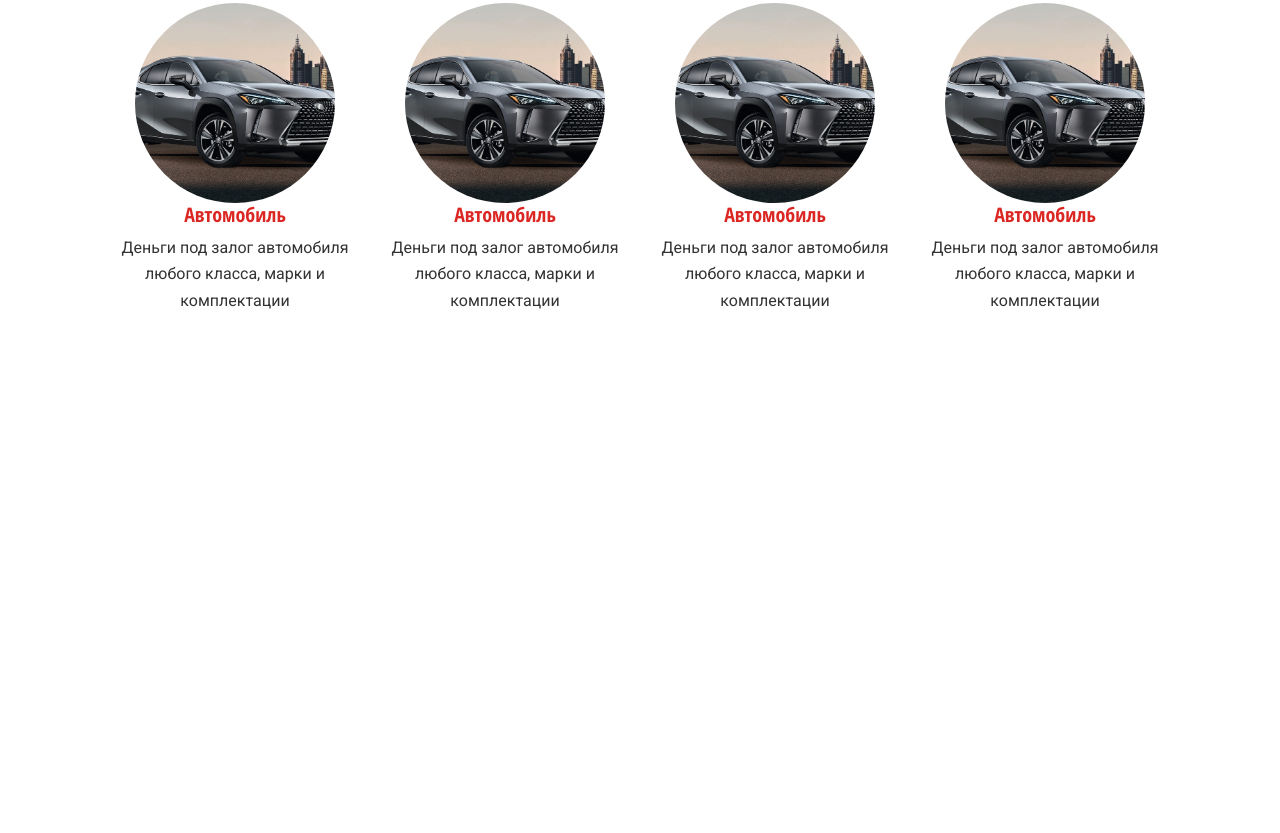
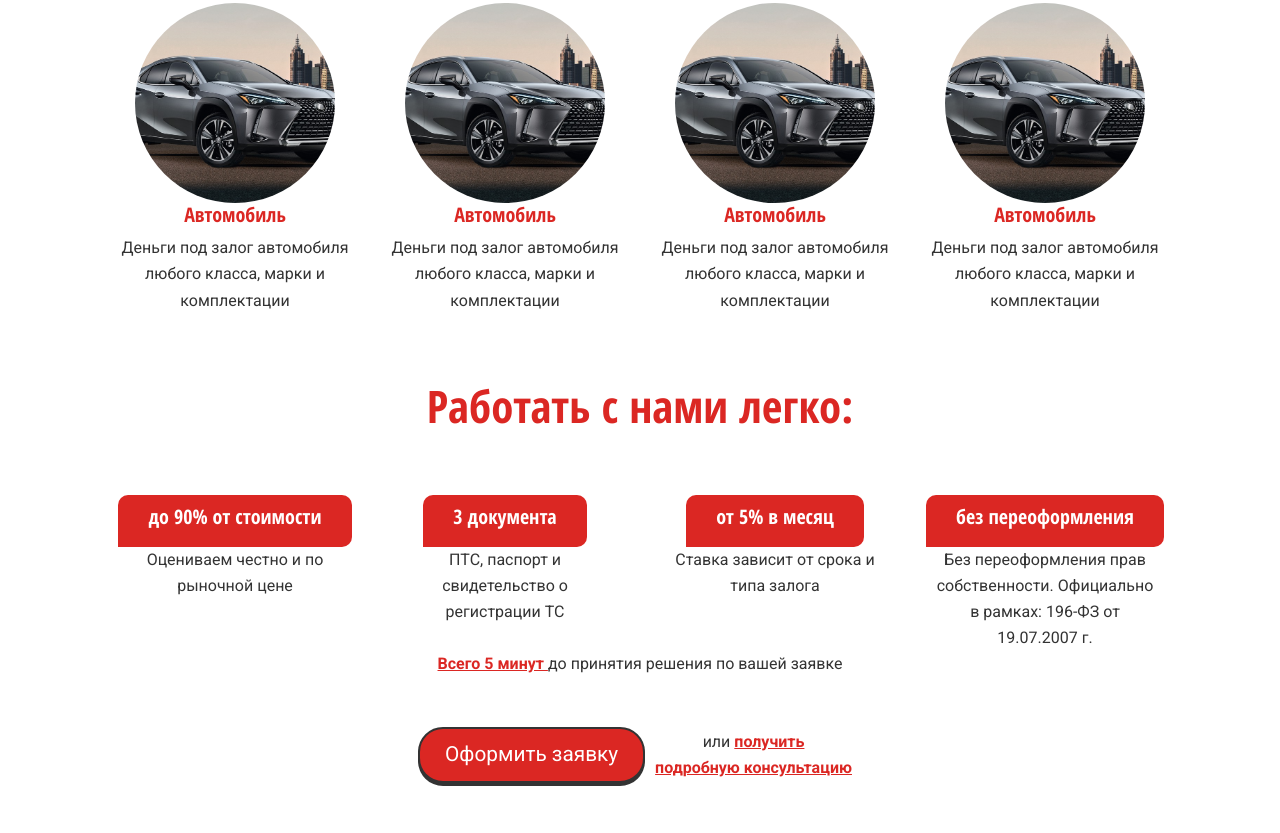
Before and after one commit to MichaelKirilovskiy/autopawn, a plain HTML site: page index.html in a window 1280 px wide. Shown: the part 1006-1839 px from the top of the page. Before the commit the page ends 1336 px from the top, so only its background shows below. Drawn offline with Linux system fonts and the light colour scheme.

Commit message:
plus two section

```diff
--- a/index.html
+++ b/index.html
@@ -106,22 +106,22 @@
                       </div>
                       <div class="container plage_container">
                           <div class="row plage_items">
-                              <div class="plage_item col-3">
+                              <div class="plage_item col-12 col-sm-6 col-md-6 col-lg-3">
                                 <div class="card_image" style="background-image: url('img/lexus.jpg')"></div>
                                 <div class="card_title"><h3>Автомобиль</h3></div>
                                 <div class="card_text"><p>Деньги под залог автомобиля любого класса, марки и комплектации</p></div>
                               </div>
-                              <div class="plage_item col-3">
+                              <div class="plage_item col-12 col-sm-6 col-md-6 col-lg-3">
                                 <div class="card_image" style="background-image: url('img/lexus.jpg')"></div>
                                 <div class="card_title"><h3>Автомобиль</h3></div>
                                 <div class="card_text"><p>Деньги под залог автомобиля любого класса, марки и комплектации</p></div>
                               </div>
-                              <div class="plage_item col-3">
+                              <div class="plage_item col-12 col-sm-6 col-md-6 col-lg-3">
                                 <div class="card_image" style="background-image: url('img/lexus.jpg')"></div>
                                 <div class="card_title"><h3>Автомобиль</h3></div>
                                 <div class="card_text"><p>Деньги под залог автомобиля любого класса, марки и комплектации</p></div>
                               </div>
-                              <div class="plage_item col-3">
+                              <div class="plage_item col-12 col-sm-6 col-md-6 col-lg-3">
                                 <div class="card_image" style="background-image: url('img/lexus.jpg')"></div>
                                 <div class="card_title"><h3>Автомобиль</h3></div>
                                 <div class="card_text"><p>Деньги под залог автомобиля любого класса, марки и комплектации</p></div>
@@ -130,6 +130,53 @@
                       </div>
                   </div>
               </section>
+              <!-- /.plage -->
+              <section class="easy_partner">
+                  <div class="container">
+                        <div class="heading easy_partner_heading">
+                            <h2>Работать с нами легко:</h2>
+                        </div>
+                        <div class="container easy_partner_container">
+                            <div class="row easy_partner_items">
+                                <div class="easy_partner_item col-12 col-sm-6 col-md-6 col-lg-3">
+                                    <div class="card_image"><h3>до 90% от стоимости</h3></div>
+                                    <div class="card_text">
+                                        <p>Оцениваем честно
+                                        и по рыночной цене</p>
+                                    </div>
+                                </div>
+                                <div class="easy_partner_item col-12 col-sm-6 col-md-6 col-lg-3">
+                                    <div class="card_image"><h3>3 документа</h3></div>
+                                    <div class="card_text">
+                                        <p>ПТС, паспорт
+                                            и свидетельство
+                                            о регистрации ТС</p>
+                                    </div>
+                                </div>
+                                <div class="easy_partner_item col-12 col-sm-6 col-md-6 col-lg-3">
+                                    <div class="card_image"><h3>от 5% в месяц</h3></div>
+                                    <div class="card_text">
+                                        <p>Ставка зависит от срока
+                                            и типа залога</p>
+                                    </div>
+                                </div>
+                                <div class="easy_partner_item col-12 col-sm-6 col-md-6 col-lg-3">
+                                    <div class="card_image"><h3>без переоформления</h3></div>
+                                    <div class="card_text">
+                                        <p>Без переоформления прав
+                                            собственности. Официально
+                                            в рамках: 196-ФЗ от 19.07.2007 г.</p>
+                                    </div>
+                                </div>
+                            </div>
+                            <p><strong>Всего 5 минут </strong> до принятия решения по вашей заявке</p>
+                        </div>
+                        <div class="easy_partner_button">
+                            <div class="btn btn_primary">Оформить заявку</div>
+                            <p> или <strong> получить <br> подробную консультацию </strong></p>
+                        </div>
+                  </div>
+              </section>
         </div>
         <footer class="footer"></footer>
     </div>
--- /dev/null
+++ b/sass/modules/_partner.scss
@@ -0,0 +1,73 @@
+.easy_partner{
+
+    .easy_partner_item{
+
+        display: flex;
+        flex-direction: column;
+        align-items: center;
+        width: 100%;
+
+        .card_image{
+
+            background-color: $color-primary;
+            border-radius: 10px 10px 10px 0;
+
+            h3 {
+                color: $color-text-nav;
+                padding: 10px 30px;
+            }
+
+        }
+        .card_text{
+
+            p{
+                text-align: center;
+            }
+        }
+    }
+    .easy_partner_items{
+
+        justify-content: flex-start;
+    }
+
+    p{
+        text-align: center;
+        padding: 0 10px;
+        margin-bottom: 0;
+
+        strong{
+
+            text-decoration: underline;
+            color: $color-primary;
+        }
+    }
+
+
+    .easy_partner_button{
+
+        display: flex;
+        justify-content: center;
+        padding: 50px 0;
+        align-items: center;
+
+        .btn_primary{
+            padding: 10px 25px;
+            background-color: $color-primary;
+            border: 2px solid $color-secondary;
+            border-radius: 25px;
+            font-size: 1.3rem;
+            color: $color-text-nav;
+            box-shadow: 0px 3px $color-secondary;
+            cursor: pointer;
+
+            &:hover{
+                background-color: $color-secondary;
+                border-color: $color-secondary;
+                transition: .3s ease;
+            }
+            &:active{
+                background-color: rgba(219, 38, 35, 0.603);
+            }
+        }
+    }
+}
--- a/sass/modules/_plage.scss
+++ b/sass/modules/_plage.scss
@@ -19,3 +19,7 @@
         }
     }
 }
+.plage_items{
+
+    justify-content: flex-start;
+}
--- a/sass/style.scss
+++ b/sass/style.scss
@@ -16,6 +16,7 @@
 @import "modules/contacts";
 @import "modules/footer";
 @import "modules/plage";
+@import "modules/partner";
 
 // mediaqueries
 @import "_media.scss";
```
Also changed, not shown: css/style.min.css, 1 other file.
